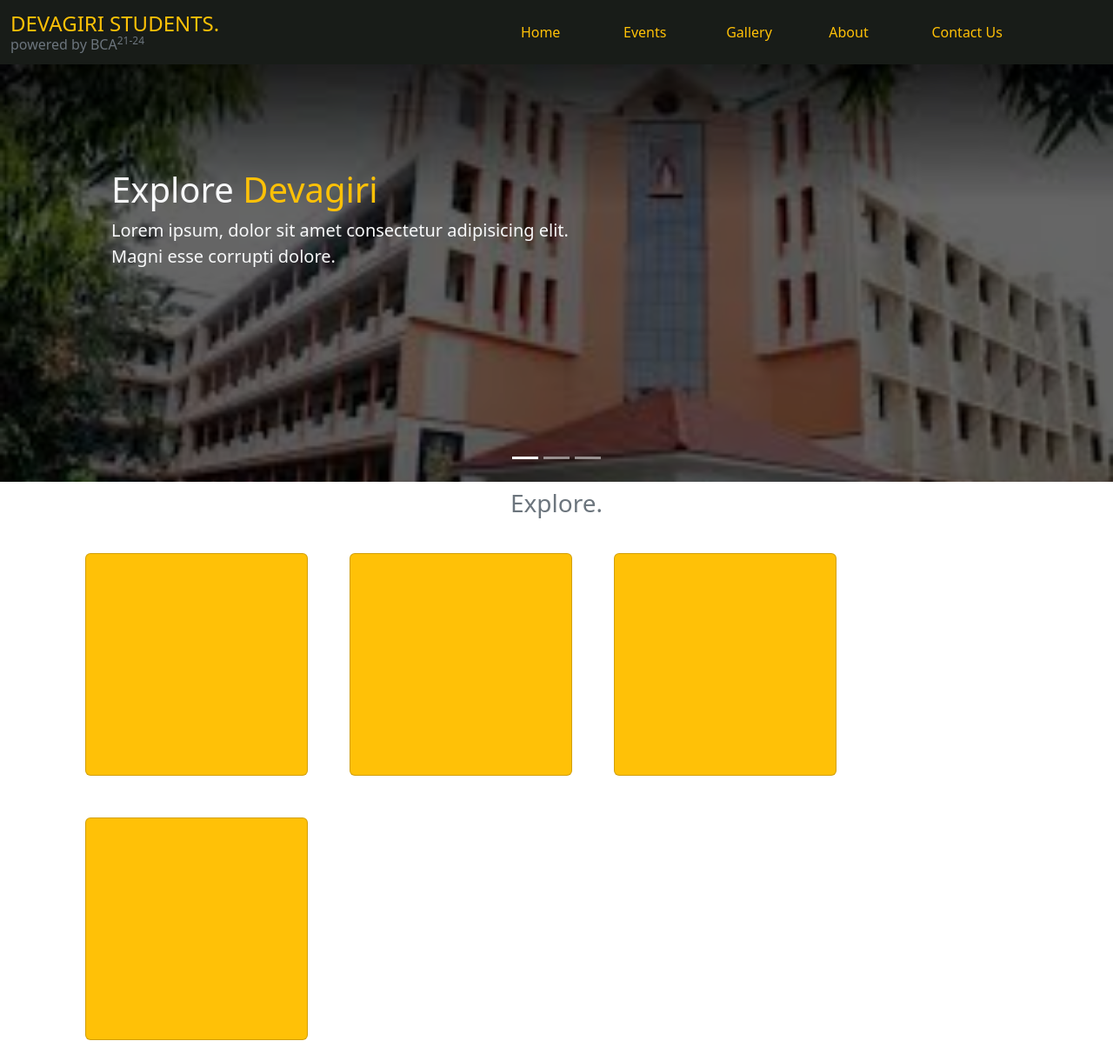
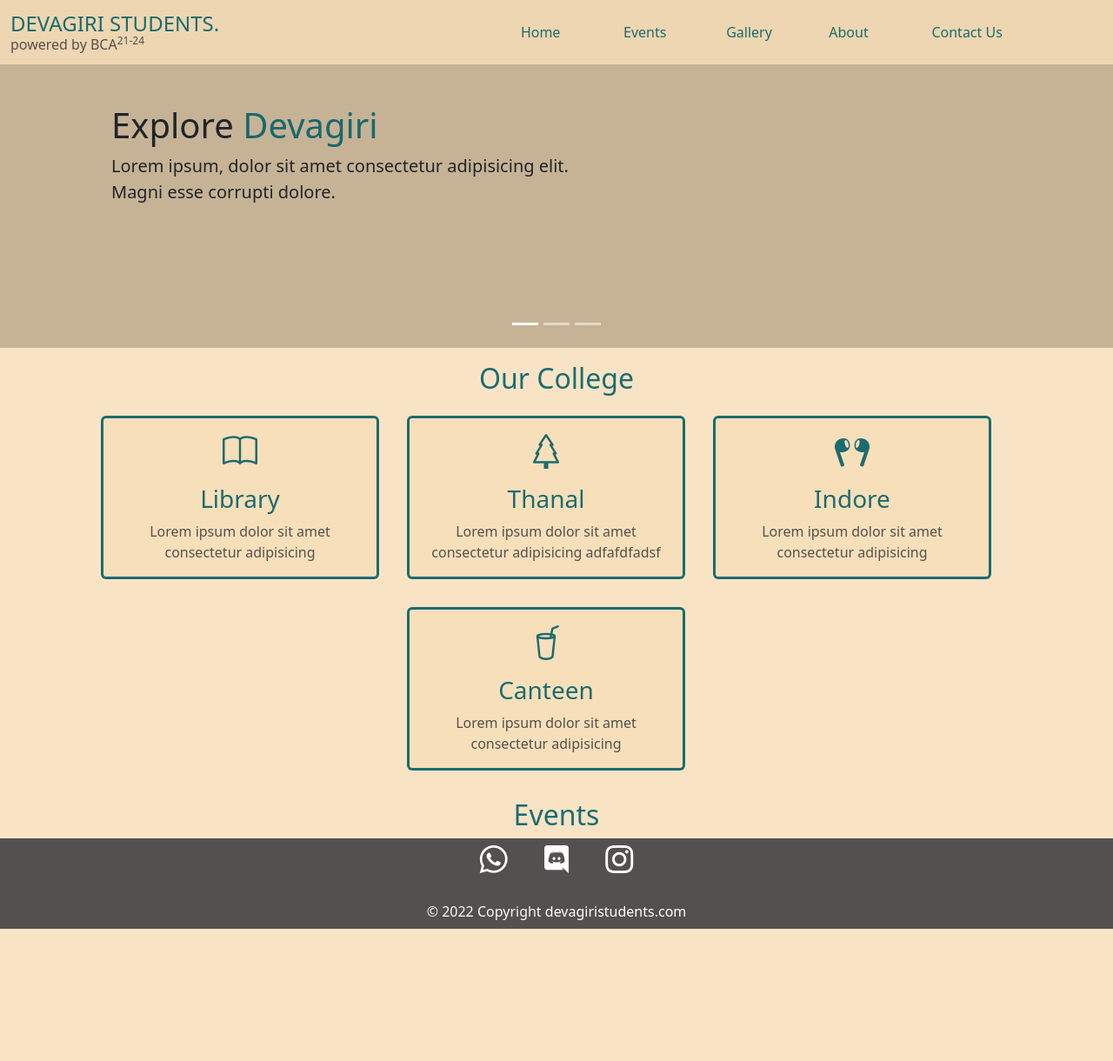
Before and after one commit to Aswindevpk/College-Website, a plain HTML site: page index.html in a window 1280 px wide. Shown: the whole page at 87% size. After the commit the page ends 1068 px from the top, so only its background shows below. Drawn offline with nearby package versions, Linux system fonts and the light colour scheme.

Commit message:
footer added color theme changed

```diff
--- a/index.html
+++ b/index.html
@@ -7,9 +7,10 @@
   <meta name="viewport" content="width=device-width, initial-scale=1.0">
   <title>Devagiri Students Portal</title>
   <!-- bootstrap css cdn  -->
-  <link href="https://cdn.jsdelivr.net/npm/bootstrap@5.2.1/dist/css/bootstrap.min.css" rel="stylesheet" integrity="sha384-iYQeCzEYFbKjA/T2uDLTpkwGzCiq6soy8tYaI1GyVh/UjpbCx/TYkiZhlZB6+fzT" crossorigin="anonymous">
-  <!-- bootrap icon cdn  -->
-  <link rel="stylesheet" href="https://cdn.jsdelivr.net/npm/bootstrap-icons @1.3.0/font/bootstrap-icons.css">
+  <link href="https://cdn.jsdelivr.net/npm/bootstrap@5.2.1/dist/css/bootstrap.min.css" rel="stylesheet"
+    integrity="sha384-iYQeCzEYFbKjA/T2uDLTpkwGzCiq6soy8tYaI1GyVh/UjpbCx/TYkiZhlZB6+fzT" crossorigin="anonymous">
+  <!-- Option 1: Include in HTML -->
+<link rel="stylesheet" href="https://cdn.jsdelivr.net/npm/bootstrap-icons@1.3.0/font/bootstrap-icons.css">
   <!-- external style sheet  -->
   <link rel="stylesheet" href="style.css">
 </head>
@@ -17,93 +18,142 @@
 <body>
 
   <!-- navbar -->
-  <div class="">
-    <nav class="navbar navbar-expand-md sticky-top">
+  <div>
+    <nav id="navbar" class="navbar navbar-expand-sm fixed-top ">
       <div class="container-fluid">
         <a class="navbar-brand d-flex" href="#">
-
-          <div>
-            <h4 class="text-warning mb-0">DEVAGIRI STUDENTS.</h4>
-            <p class="text-secondary h6 mb-0">powered by <span>BCA<sup>21-24</sup></span></p>
+          <div id="navbarBranding">
+            <h4 class="mb-0">DEVAGIRI STUDENTS.</h4>
+            <p class="h6 mb-0">powered by <span>BCA<sup>21-24</sup></span></p>
           </div>
 
         </a>
         <button class="navbar-toggler" type="button" data-bs-toggle="collapse" data-bs-target="#navbarMenu">
-          <div class="navbar-toggler-icon"></div>
+          <i class="bi bi-list-nested"></i>
         </button>
         <div class="collapse navbar-collapse justify-content-center" id="navbarMenu">
-          <ul class="navbar-nav ">
+          <ul id="navLinks" class="navbar-nav">
             <li class="nav-item col-xl-4">
-              <a class="nav-link text-warning" href="#">Home</a>
+              <a class="nav-link" href="#">Home</a>
             </li>
             <li class="nav-item col-xl-4">
-              <a class="nav-link text-warning" href="#">Events</a>
+              <a class="nav-link" href="#">Events</a>
             </li>
             <li class="nav-item col-xl-4">
-              <a class="nav-link text-warning " href="#">Gallery</a>
+              <a class="nav-link" href="#">Gallery</a>
             </li>
             <li class="nav-item col-xl-4">
-              <a class="nav-link text-warning " href="#">About</a>
+              <a class="nav-link" href="#">About</a>
             </li>
             <li class="nav-item col-xl-4">
-              <a class="nav-link text-warning " href="#">Contact Us</a>
+              <a class="nav-link" href="#">Contact Us</a>
             </li>
           </ul>
         </div>
     </nav>
   </div>
 
-
   <!-- carousel slider  -->
 
-  <div id="carousel" class="carousel slide" data-bs-ride="true">
+  <div id="carouselMain" class="carousel slide" data-bs-ride="true">
     <div class="carousel-indicators">
-      <button type="button" data-bs-target="#carousel" data-bs-slide-to="0" class="active" aria-current="true" aria-label="Slide 1"></button>
+      <button type="button" data-bs-target="#carousel" data-bs-slide-to="0" class="active" aria-current="true"
+        aria-label="Slide 1"></button>
       <button type="button" data-bs-target="#carousel" data-bs-slide-to="1" aria-label="Slide 2"></button>
       <button type="button" data-bs-target="#carousel" data-bs-slide-to="2" aria-label="Slide 3"></button>
     </div>
-    <div class="carousel-inner text-light">
-      <div class="carousel-item active">
-        <h1>Explore <span class="text-warning">Devagiri</span></h1>
-        <p class="lead col-md-6 col-10">Lorem ipsum, dolor sit amet consectetur adipisicing elit. Magni esse corrupti dolore.</p>
+    <div class="carousel-inner">
+      <div id="carouselMain-item" class="carousel-item active">
+        <h1>Explore <span>Devagiri</span></h1>
+        <p class="lead col-md-6 col-10">Lorem ipsum, dolor sit amet consectetur adipisicing elit. Magni esse corrupti
+          dolore.</p>
       </div>
-      <div class="carousel-item">
-        <h1>Heading <span class="text-warning">Here</span></h1>
-        <p class="lead col-md-6 col-10">Lorem ipsum, dolor sit amet consectetur adipisicing elit. Magni esse corrupti dolore.</p>
+      <div id="carouselMain-item" class="carousel-item">
+        <h1>Heading <span>Here</span></h1>
+        <p class="lead col-md-6 col-10">Lorem ipsum, dolor sit amet consectetur adipisicing elit. Magni esse corrupti
+          dolore.</p>
       </div>
-      <div class="carousel-item">
-        <h1>Heading <span class="text-warning">Here</span></h1>
-        <p class="lead col-md-6 col-10">Lorem ipsum, dolor sit amet consectetur adipisicing elit. Magni esse corrupti dolore.</p>
+      <div id="carouselMain-item" class="carousel-item">
+        <h1>Heading <span>Here</span></h1>
+        <p class="lead col-md-6 col-10">Lorem ipsum, dolor sit amet consectetur adipisicing elit. Magni esse corrupti
+          dolore.</p>
       </div>
     </div>
   </div>
 
-  <div class="h3 text-secondary text-center p-2">Explore.</div>
+  <div class="h2 section-heading text-center">Our College</div>
 
-  <div class="container px-2 text-center">
-    <div class="row gx-2">
-      <div class="col m-4 card bg-warning col-md-6">
-       <div class="p-3 card-body">
-       </div>
+  <div class="text-center">
+    <div class="row justify-content-center container-fluid">
+      <div id="card1" class="col card col-xl-4 col-12 col-md-6 m-3 ">
+        <i class="bi bi-book p-2"></i>
+        <h6 class=" h3 text-center">Library</h6>
+        <p>Lorem ipsum dolor sit amet consectetur adipisicing</p>
       </div>
-      <div class="col card m-4 bg-warning col-md-6">
-        <div class="p-3 card-body">
-        </div>
-       </div>
-       <div class="col m-4 card bg-warning col-md-6">
-        <div class="p-3 card-body">
-        </div>
-       </div>
-       <div class="col m-4 card bg-warning col-md-6">
-        <div class="p-3 card-body">
-        </div>
-       </div>
+      <div id="card1" class="col card col-xl-4 col-12 col-md-6 m-3">
+        <i class="bi bi-tree p-2"></i>
+        <h6 class=" h3 text-center">Thanal</h6>
+        <p>Lorem ipsum dolor sit amet consectetur adipisicing adfafdfadsf</p>
+      </div>
+      <div id="card1" class="col card col-xl-4 col-12 col-md-6 m-3">
+        <i class="bi bi-earbuds p-2"></i>
+        <h6 class=" h3 text-center">Indore</h6>
+        <p>Lorem ipsum dolor sit amet consectetur adipisicing</p>
+      </div>
+      <div id="card1" class="col card col-xl-4 col-12 col-md-6 m-3">
+        <i class="bi bi-cup-straw  p-2"></i>
+        <h6 class=" h3 text-center">Canteen</h6>
+        <p>Lorem ipsum dolor sit amet consectetur adipisicing</p>
+      </div>
     </div>
   </div>
 
+  <div class="h2 section-heading text-center">Events</div>
 
-  <script src="https://cdn.jsdelivr.net/npm/@popperjs/core@2.11.6/dist/umd/popper.min.js" integrity="sha384-oBqDVmMz9ATKxIep9tiCxS/Z9fNfEXiDAYTujMAeBAsjFuCZSmKbSSUnQlmh/jp3" crossorigin="anonymous"></script>
-  <script src="https://cdn.jsdelivr.net/npm/bootstrap@5.2.1/dist/js/bootstrap.min.js" integrity="sha384-7VPbUDkoPSGFnVtYi0QogXtr74QeVeeIs99Qfg5YCF+TidwNdjvaKZX19NZ/e6oz" crossorigin="anonymous"></script>
+    <!-- <div>
+      <div class="row">
+        <div class="card">
+            <h1>EVI</h1>
+            <p>Lorem ipsum dolor sit, amet consectetur adipisicing elit. Officia inventore aut in quaerat laborum beatae praesentium voluptate amet et quia laboriosam iure soluta velit, id, placeat recusandae impedit repellat optio!</p>
+        </div>
+      </div>
+    </div> -->
+
+  <footer class="text-center">
+    <div class="pb-4">
+      <a href="">
+        <i class="bi bi-whatsapp px-3"></i>
+      </a>
+      <a href="">
+        <i class="bi bi-discord px-3"></i></i>
+      </a>
+      <a href="">
+        <i class="bi bi-instagram px-3"></i>
+      </a>
+    </div>
+
+
+
+
+    <!-- Copyright -->
+    <div class="pb-2">
+      <div class="text-center text-light" >
+        © 2022 Copyright
+        <a class= "text-white text-center" href="#" style="text-decoration: none;">devagiristudents.com</a>
+      </div>
+    </div>
+    <!-- Copyright -->
+  </footer>
+
+
+
+  <script src="https://cdn.jsdelivr.net/npm/@popperjs/core@2.11.6/dist/umd/popper.min.js"
+    integrity="sha384-oBqDVmMz9ATKxIep9tiCxS/Z9fNfEXiDAYTujMAeBAsjFuCZSmKbSSUnQlmh/jp3"
+    crossorigin="anonymous"></script>
+  <script src="https://cdn.jsdelivr.net/npm/bootstrap@5.2.1/dist/js/bootstrap.min.js"
+    integrity="sha384-7VPbUDkoPSGFnVtYi0QogXtr74QeVeeIs99Qfg5YCF+TidwNdjvaKZX19NZ/e6oz"
+    crossorigin="anonymous"></script>
 
 </body>
+
 </html>
--- a/style.css
+++ b/style.css
@@ -1,49 +1,107 @@
 /* global variables  */
 :root {
-    --bg-color:#181C18;
-    --text-color: #ffffff;
+    --bg-color:#f7deb8cf;
+    --color-primary: #545050;
+    --color-secondary: rgba(13, 99, 108, 0.938);
+    --color-third : rgb(255, 255, 255);
     --font-para : 'Roboto Mono';
     --font-title : 'Verdana';
 }
+body{
+    margin: 0;
+    padding: 0;
+    background: var(--bg-color);
+}
+.section-heading{
+    color: var(--color-secondary);
+    margin-top: 1rem;
+}
 
 /* navbar  */
+#navbar{
+    background:var(--bg-color);
 
-.navbar{
-    background: #181C18;
 }
+
+#navbarBranding > h4{
+    color: var(--color-secondary);
+}
+#navbarBranding > p{
+    color: var(--color-primary)
+}
+#navLinks > li > a{
+    color: var(--color-secondary);
+}
+
 
 
 /* carousal  */
 /* adding slider image */
-.carousel{
-    background: url(/images/3.jpg);
-    height: 60vh;
+#carouselMain{
+    background: var(--bg-color);
+    height: 50vh;
     background-size: cover;
     background-repeat: no-repeat;
 }
 
 /* this gives an black overley to  slider image*/
-.carousel::before{
+#carouselMain::before{
     content: "";
     position: absolute;
     left: 0; right: 0;
     top: 0; bottom: 0;
     background: black;
-    opacity: 0.6;
+    opacity: 0.2;
 }
 
-.carousel-item{
+#carouselMain-item{
     padding-left: 10vw;
     padding-top: 15vh;
 }
 
-/* @media screen and (min-width: 480px) {
-    .carousel {
-      height: 40vh;
-    }
-  } */
+#carouselMain-item >h1 >span{
+    color: var(--color-secondary);
+}
 
-.card{
-    height: 16rem;
-    width: 16rem;
+
+#card1 > h6 {
+    color: var(--color-secondary);
 }
+
+#card1 > p{
+    color: var(--color-primary);
+}
+
+#card1 > i{
+    color: var(--color-secondary);
+    font-size: 2.5rem;
+}
+
+
+#card1{
+    width: 20rem;
+    border: solid var(--color-secondary);
+    background: var(--bg-color);
+}
+
+#card1:hover{
+    background-color:rgb(198,178,149);
+}
+
+section{
+    height: 80vh;
+}
+
+footer > div > a{
+    text-decoration: none;
+    font-size: 2rem;
+    color: var(--color-third);
+}
+
+footer > div{
+
+}
+
+footer{
+    background: var(--color-primary);
+}
```
